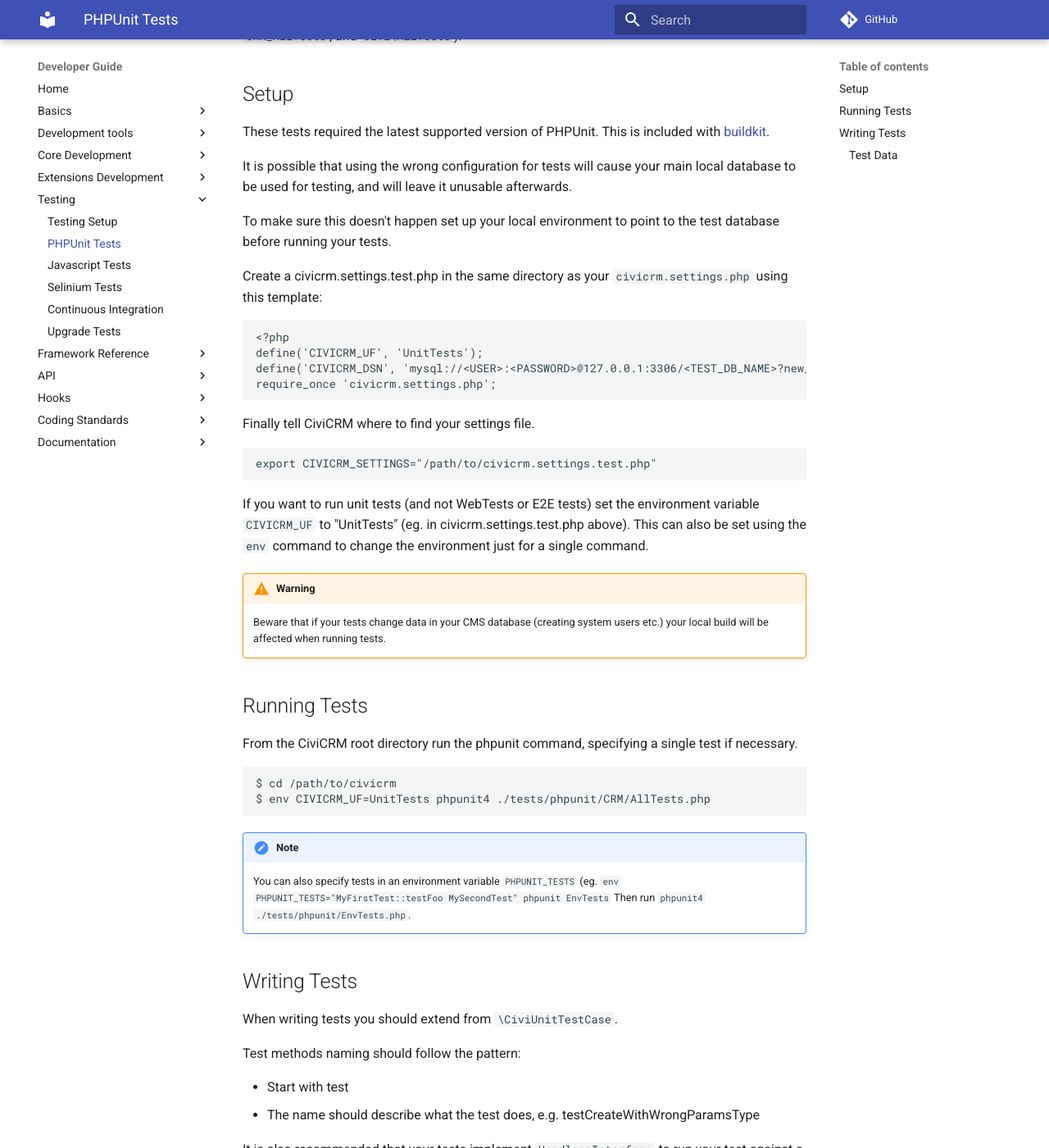
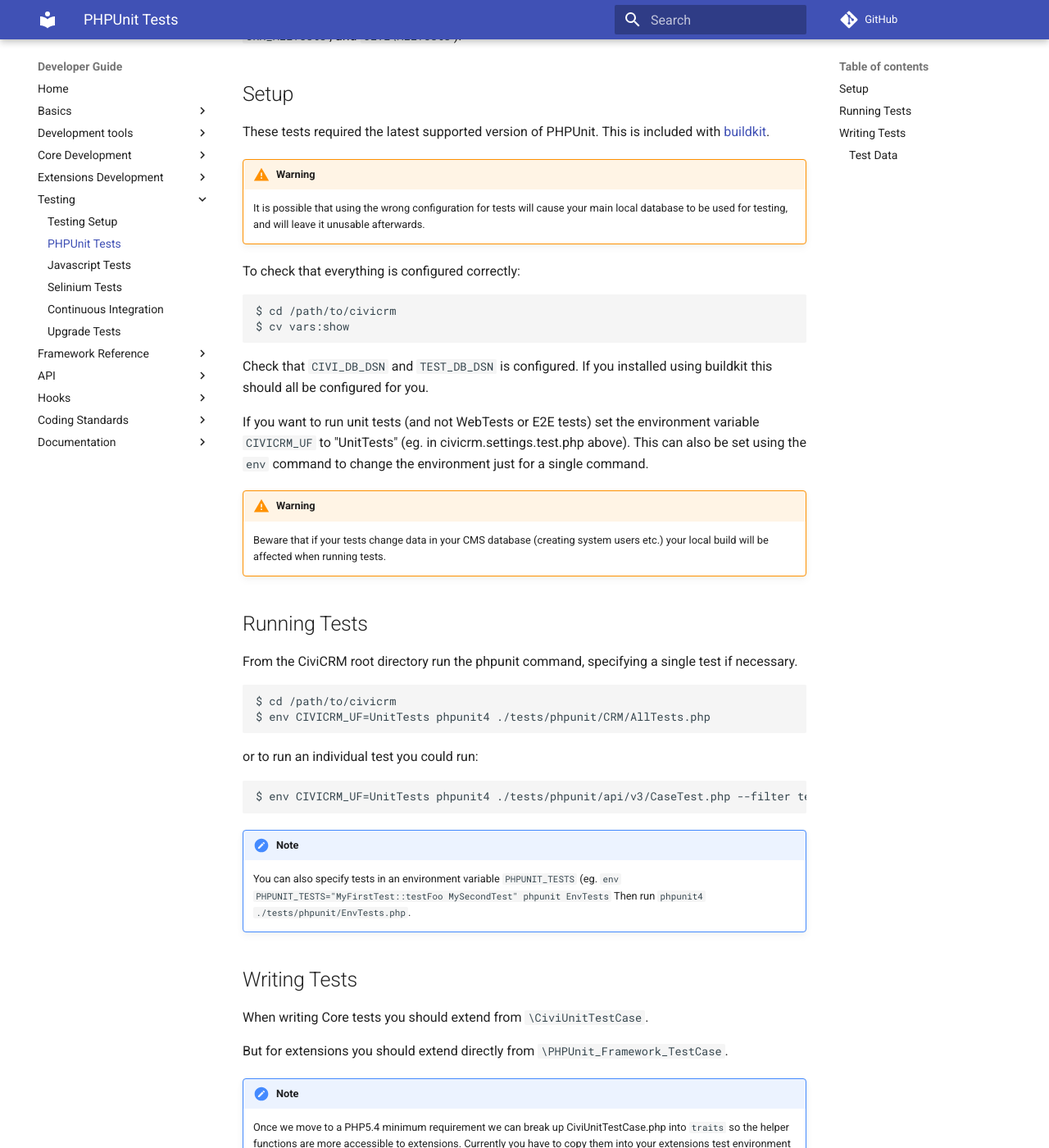
Before and after one commit to civicrm/civicrm-dev-docs, an MkDocs documentation site: the page built from docs/testing/phpunit.md, in a window 1280 px wide and 1400 px high, scrolled down 241 px. Shown: the whole window at 82% size. Built offline with MkDocs 1.6.1 and Material for MkDocs 9.7.7, drawn with Linux system fonts in a browser that asks for light colours; comment, search, counter and statistics services are not loaded; old or Windows-style settings are respelled for this version of MkDocs; some of the changed text lies outside the part shown.

Commit message:
Update phpunit.md

````diff
--- a/docs/testing/phpunit.md
+++ b/docs/testing/phpunit.md
@@ -9,27 +9,17 @@
 These tests required the latest supported version of PHPUnit. This is included
 with [buildkit](/tools/buildkit.md).
 
-It is possible that using the wrong configuration for tests will cause your main
-local database to be used for testing, and will leave it unusable afterwards.
+!!!warning
+    It is possible that using the wrong configuration for tests will cause your main
+    local database to be used for testing, and will leave it unusable afterwards.
 
-To make sure this doesn't happen set up your local environment to point to the
-test database before running your tests.
-
-Create a civicrm.settings.test.php in the same directory as your
-`civicrm.settings.php` using this template:
-
-```php
-<?php
-define('CIVICRM_UF', 'UnitTests');
-define('CIVICRM_DSN', 'mysql://<USER>:<PASSWORD>@127.0.0.1:3306/<TEST_DB_NAME>?new_link=true');
-require_once 'civicrm.settings.php';
+To check that everything is configured correctly:
+```bash
+$ cd /path/to/civicrm
+$ cv vars:show
 ```
-
-Finally tell CiviCRM where to find your settings file.
-
-```bash
-export CIVICRM_SETTINGS="/path/to/civicrm.settings.test.php"
-```
+Check that ```CIVI_DB_DSN``` and ```TEST_DB_DSN``` is configured.  If you installed
+using buildkit this should all be configured for you.
 
 If you want to run unit tests (and not WebTests or E2E tests) set the
 environment variable `CIVICRM_UF` to "UnitTests" (eg. in civicrm.settings.test.php above). This can also be set using the
@@ -49,6 +39,10 @@
 $ cd /path/to/civicrm
 $ env CIVICRM_UF=UnitTests phpunit4 ./tests/phpunit/CRM/AllTests.php
 ```
+or to run an individual test you could run:
+```
+$ env CIVICRM_UF=UnitTests phpunit4 ./tests/phpunit/api/v3/CaseTest.php --filter testCaseCreate
+```
 
 !!! note
     You can also specify tests in an environment variable `PHPUNIT_TESTS` (eg. `env PHPUNIT_TESTS="MyFirstTest::testFoo MySecondTest" phpunit EnvTests`
@@ -56,7 +50,12 @@
 
 ## Writing Tests
 
-When writing tests you should extend from `\CiviUnitTestCase`.
+When writing Core tests you should extend from `\CiviUnitTestCase`.
+
+But for extensions you should extend directly from `\PHPUnit_Framework_TestCase`.
+
+!!! note
+    Once we move to a PHP5.4 minimum requirement we can break up CiviUnitTestCase.php into `traits` so the helper functions are more accessible to extensions.  Currently you have to copy them into your extensions test environment (eg. `callAPISuccess`).
 
 Test methods naming should follow the pattern:
 
````
